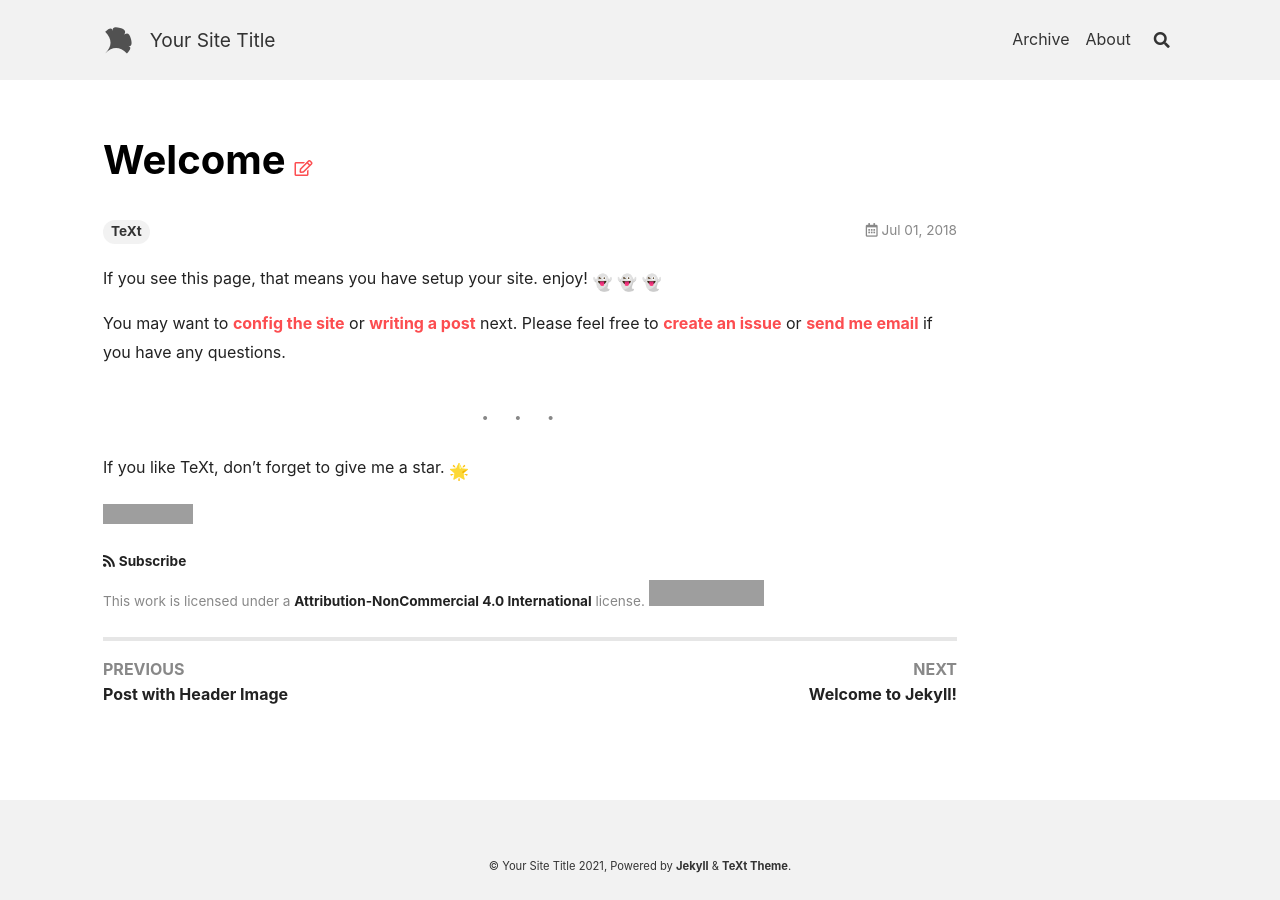
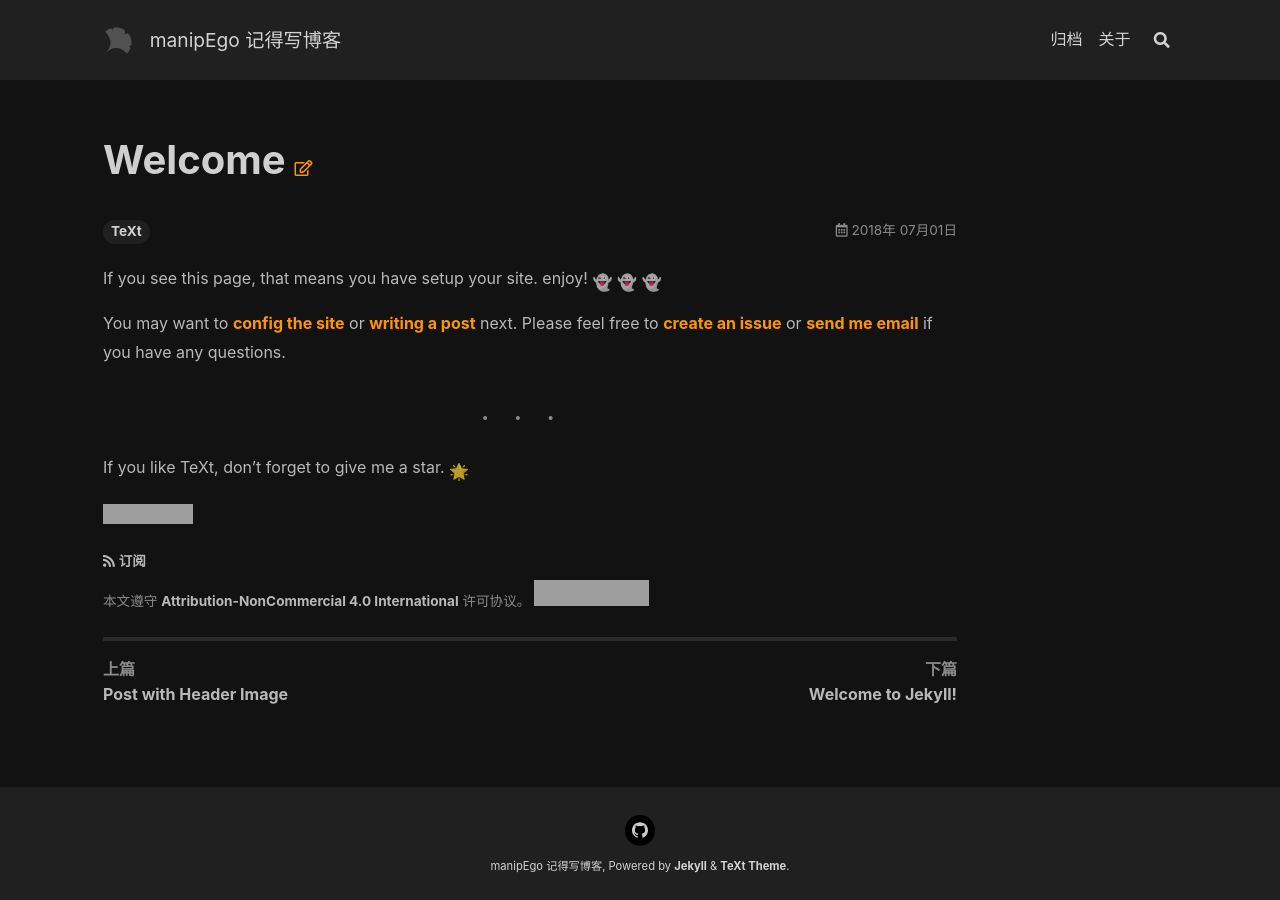
Before and after one commit to manipEgo/manipEgo.github.io, a Jekyll site: the page built from _posts/2018-07-01-welcome.md, in a window 1280 px wide. Built offline with Jekyll 4.4.1, drawn with Linux system fonts in a browser that asks for light colours; nearby versions of some CDN libraries; emoji names are drawn with the system emoji font; grey boxes are pictures that could not be loaded.

Commit message:
feat: theme modification

```diff
--- a/_config.yml
+++ b/_config.yml
@@ -16,47 +16,47 @@
 
 ## => Site Settings
 ##############################
-text_skin: default # "default" (default), "dark", "forest", "ocean", "chocolate", "orange"
-highlight_theme: default # "default" (default), "tomorrow", "tomorrow-night", "tomorrow-night-eighties", "tomorrow-night-blue", "tomorrow-night-bright"
+text_skin: dark # "default" (default), "dark", "forest", "ocean", "chocolate", "orange"
+highlight_theme: tomorrow-night # "default" (default), "tomorrow", "tomorrow-night", "tomorrow-night-eighties", "tomorrow-night-blue", "tomorrow-night-bright"
 url     : # the base hostname & protocol for your site e.g. https://www.someone.com
 baseurl : # does not include hostname
-title   : Your Site Title
+title   : manipEgo 记得写博客
 description: > # this means to ignore newlines until "Language & timezone"
-  Your Site Description
+  开了博客就会记得写博客了吗？
 
 
 ## => Language and Timezone
 ##############################
-lang: # the language of your site, default as "en"
+lang: "zh" # the language of your site, default as "en"
 timezone: # see https://en.wikipedia.org/wiki/List_of_tz_database_time_zones for the available values
 
 
 ## => Author and Social
 ##############################
 author:
-  type      : # "person" (default), "organization"
-  name      : Your Name
-  url       :
+  type      : person # "person" (default), "organization"
+  name      : manipEgo
+  # url       :
   avatar    : # path or url of avatar image (square)
-  bio       : I am an amazing person.
-  email     :
-  facebook  : # "user_name" the last part of your profile url, e.g. https://www.facebook.com/user_name
-  twitter   : # "user_name" the last part of your profile url, e.g. https://twitter.com/user_name
-  weibo     : # "user_id"   the last part of your profile url, e.g. https://www.weibo.com/user_id/profile?...
-  googleplus: # "user_id"   the last part of your profile url, e.g. https://plus.google.com/u/0/user_id
-  telegram  : # "user_name" the last part of your profile url, e.g. https://t.me/user_name
-  medium    : # "user_name" the last part of your profile url, e.g. https://medium.com/user_name
-  zhihu     : # "user_name" the last part of your profile url, e.g. https://www.zhihu.com/people/user_name
-  douban    : # "user_name" the last part of your profile url, e.g. https://www.douban.com/people/user_name
-  linkedin  : # "user_name" the last part of your profile url, e.g. https://www.linkedin.com/in/user_name
-  github    : # "user_name" the last part of your profile url, e.g. https://github.com/user_name
-  npm       : # "user_name" the last part of your profile url, e.g. https://www.npmjs.com/~user_name
+  bio       : Play more!
+  # email     :
+  # facebook  : # "user_name" the last part of your profile url, e.g. https://www.facebook.com/user_name
+  # twitter   : # "user_name" the last part of your profile url, e.g. https://twitter.com/user_name
+  # weibo     : # "user_id"   the last part of your profile url, e.g. https://www.weibo.com/user_id/profile?...
+  # googleplus: # "user_id"   the last part of your profile url, e.g. https://plus.google.com/u/0/user_id
+  # telegram  : # "user_name" the last part of your profile url, e.g. https://t.me/user_name
+  # medium    : # "user_name" the last part of your profile url, e.g. https://medium.com/user_name
+  # zhihu     : # "user_name" the last part of your profile url, e.g. https://www.zhihu.com/people/user_name
+  # douban    : # "user_name" the last part of your profile url, e.g. https://www.douban.com/people/user_name
+  # linkedin  : # "user_name" the last part of your profile url, e.g. https://www.linkedin.com/in/user_name
+  github    : manipEgo # "user_name" the last part of your profile url, e.g. https://github.com/user_name
+  # npm       : # "user_name" the last part of your profile url, e.g. https://www.npmjs.com/~user_name
 
 
 ## => GitHub Repository (if the site is hosted by GitHub)
 ##############################
-repository: user_name/repo_name
-repository_tree: master
+repository: manipEgo/manipEgo.github.io
+repository_tree: main
 
 
 ## => Paths
@@ -84,19 +84,19 @@ toc:
 ## => Markdown Enhancements
 ##############################
 ## Mathjax
-mathjax: # false (default), true
-mathjax_autoNumber: # false (default), true
+mathjax: true # false (default), true
+mathjax_autoNumber: true # false (default), true
 
 ## Mermaid
-mermaid: # false (default), true
+mermaid: true # false (default), true
 
 ## Chart
-chart: # false (default), true
+chart: true # false (default), true
 
 
 ## => Paginate
 ##############################
-paginate: 8
+paginate: 10
 paginate_path: /page:num # don't change this unless for special need
 
 
@@ -181,25 +181,15 @@ analytics:
 ##############################
 markdown    : kramdown
 highlighter : rouge
-permalink   : date
+permalink   : pretty
 
 exclude:
-  - CHANGELOG.md
-  - HOW_TO_RELEASE.md
   - Gemfile
   - Gemfile.lock
-  - LICENSE
   - README-*.md
   - README.md
-  - gulpfile.js
   - jekyll-text-theme.gemspec
-  - package-lock.json
-  - package.json
-  - /docs
   - /node_modules
-  - /screenshots
-  - /test
-  - /vendor
 
 defaults:
   - scope:
--- a/_data/navigation.yml
+++ b/_data/navigation.yml
@@ -23,7 +23,7 @@ header:
       fr-LU   : *FR
       tr      : &TR       Arşivdekiler
       # @end locale config
-    url: /archive.html
+    url: /archive
 
   - titles:
       # @start locale config
@@ -49,4 +49,4 @@ header:
       fr-LU   : *FR
       tr      : &TR       Hakkında
       # @end locale config
-    url: /about.html
+    url: /about
--- a/_includes/footer.html
+++ b/_includes/footer.html
@@ -28,7 +28,8 @@
       <div>
         {%- include snippets/get-locale-string.html key='COPYRIGHT_DATES' -%}
         {%- assign _locale_copyright_dates = __return -%}
-        © {{ site.title }} {{ _locale_copyright_dates }},
+        <!-- © {{ site.title }} {{ _locale_copyright_dates }}, -->
+        {{ site.title }},
         Powered by <a title="Jekyll is a simple, blog-aware, static site generator." href="http://jekyllrb.com/">Jekyll</a> & <a
         title="TeXt is a super customizable Jekyll theme." href="https://github.com/kitian616/jekyll-TeXt-theme">TeXt Theme</a>.
       </div>
```
